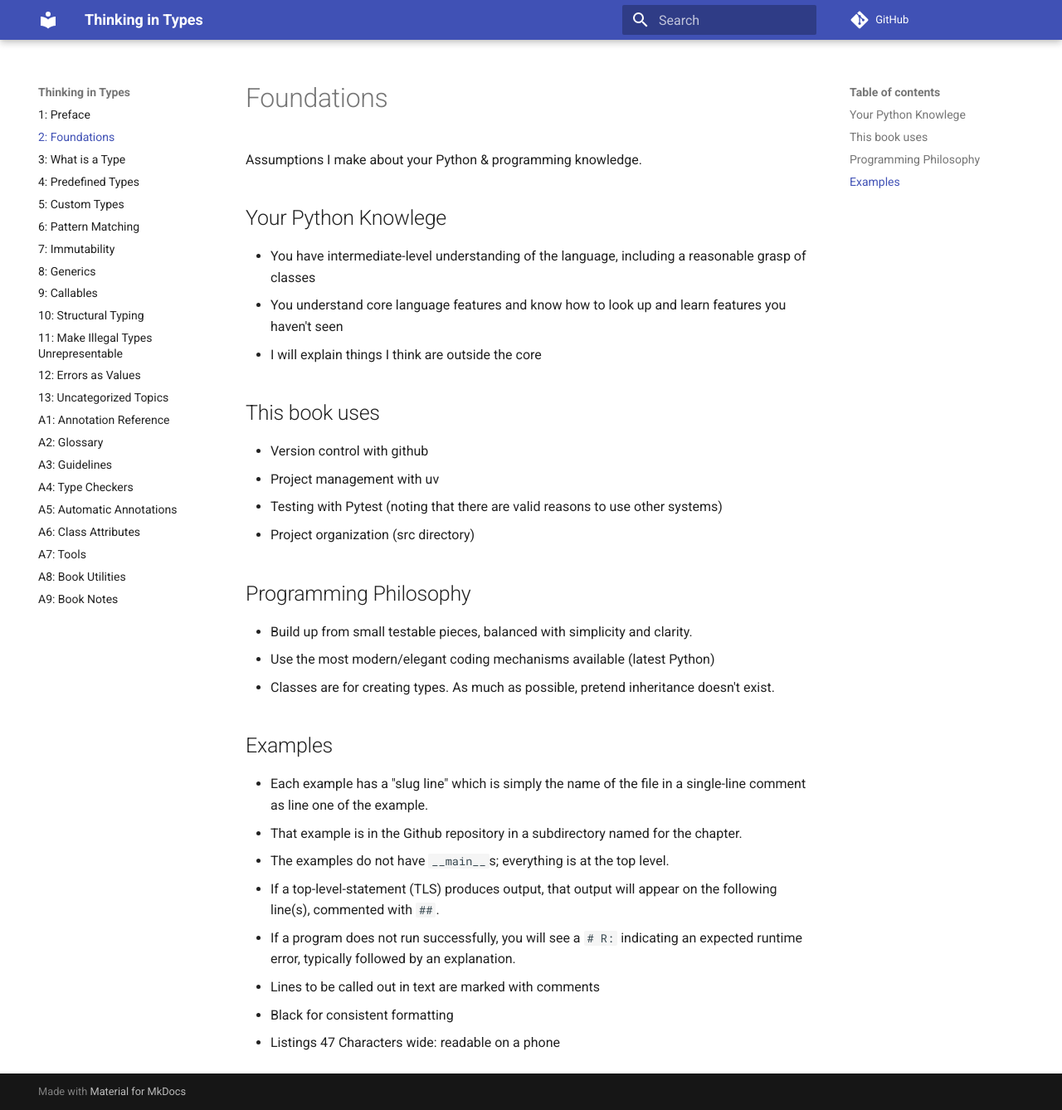
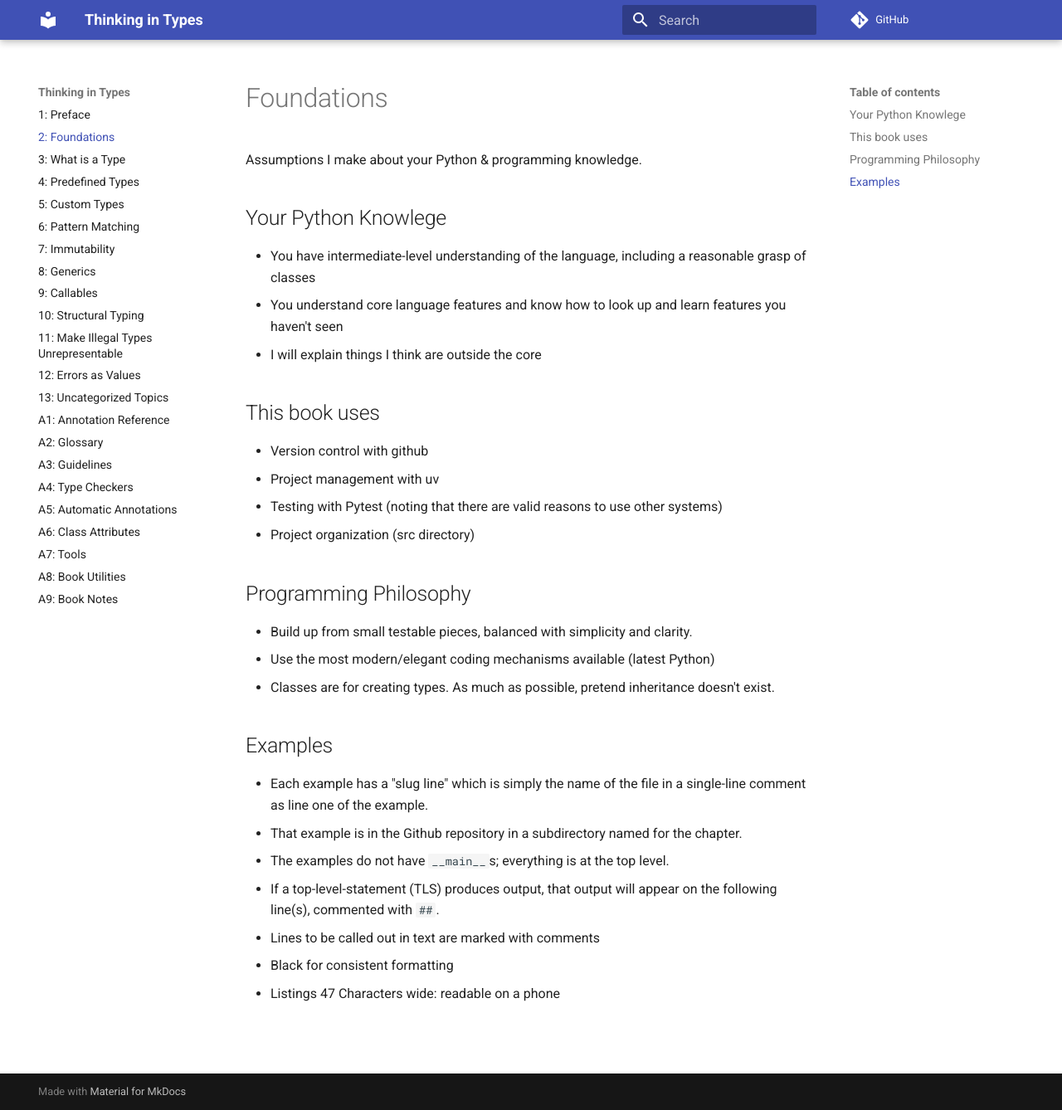
Before and after one commit to ThinkingInTypes/ThinkingInTypes.github.io, an MkDocs documentation site: the page built from Chapters/02_Foundations.md, in a window 1280 px wide and 1338 px high. Shown: the whole window at 83% size. Built offline with MkDocs 1.6.1 and Material for MkDocs 9.7.7, drawn with Linux system fonts in a browser that asks for light colours; comment, search, counter and statistics services are not loaded.

Commit message:
Update 02_Foundations.md

```diff
--- a/Chapters/02_Foundations.md
+++ b/Chapters/02_Foundations.md
@@ -27,7 +27,6 @@ Assumptions I make about your Python & programming knowledge.
 - That example is in the Github repository in a subdirectory named for the chapter.
 - The examples do not have `__main__`s; everything is at the top level.
 - If a top-level-statement (TLS) produces output, that output will appear on the following line(s), commented with `##`.
-- If a program does not run successfully, you will see a `# R:` indicating an expected runtime error, typically followed by an explanation.
 - Lines to be called out in text are marked with comments
 - Black for consistent formatting
 - Listings 47 Characters wide: readable on a phone
```
